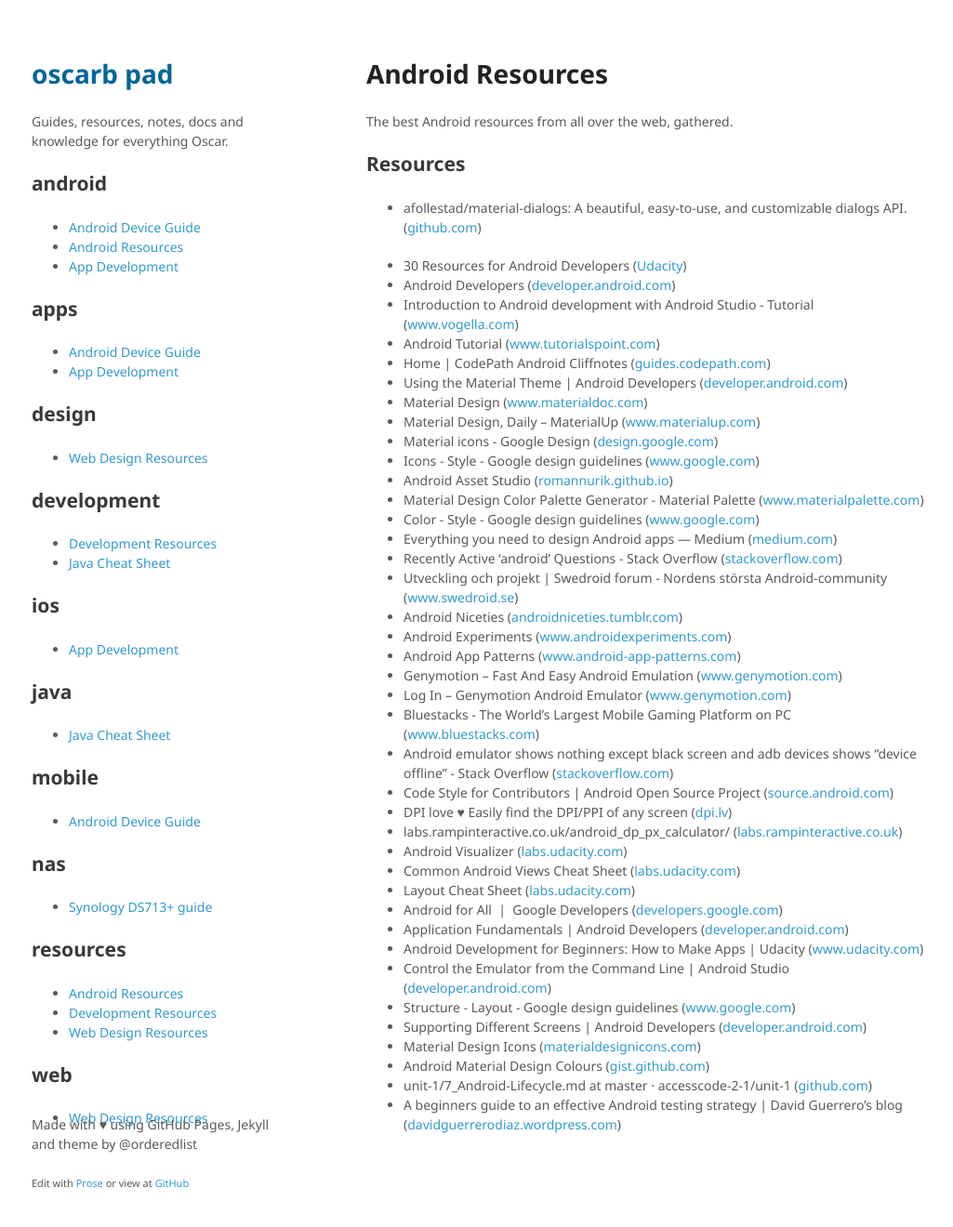
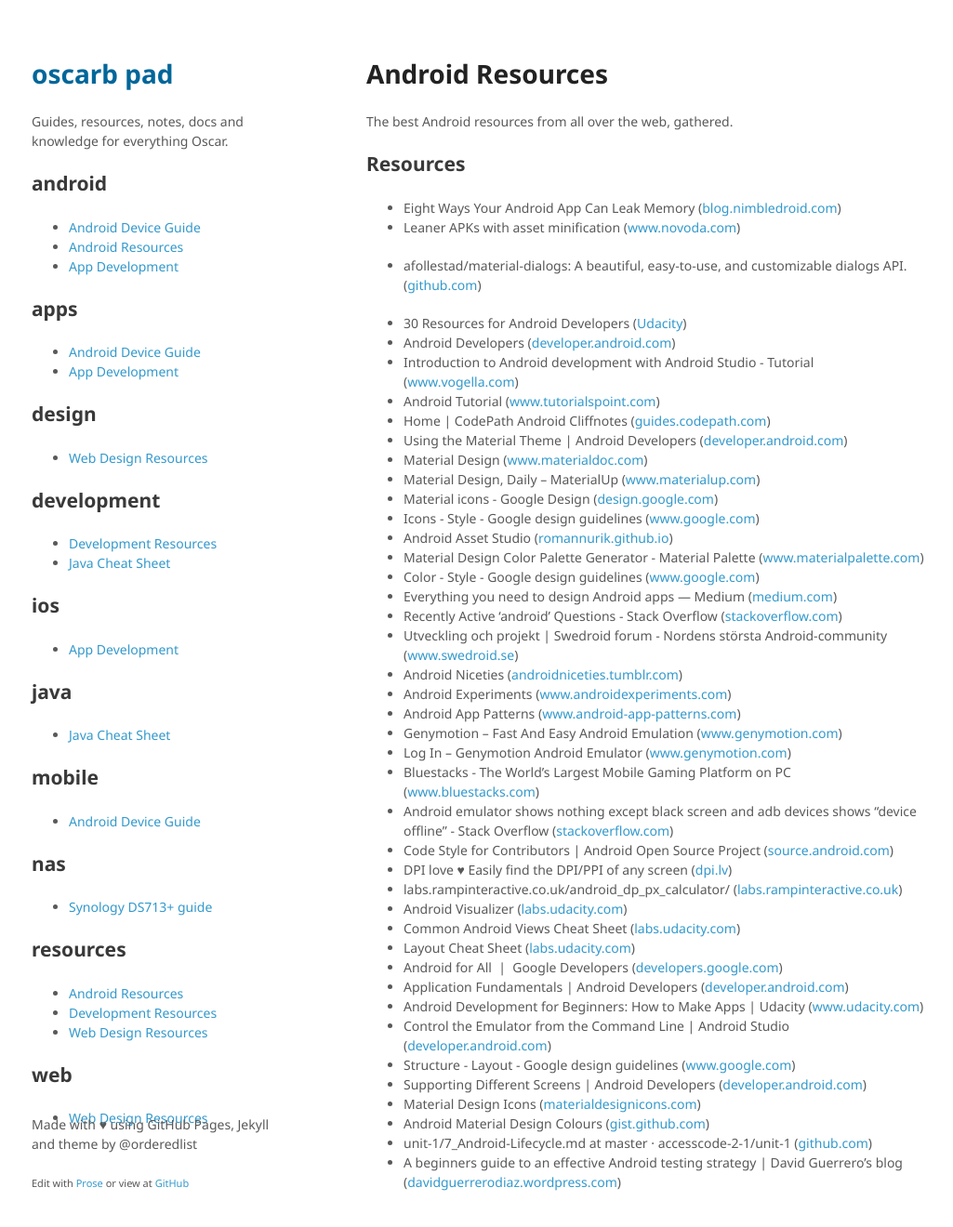
Before and after one commit to oscarb/pad, a Jekyll site: the page built from _docs/android-resources.md, in a window 1280 px wide and 1352 px high. Shown: the top 1320 px of the window at 93% size, without its empty margins (126-1151 px from the left). Built offline with Jekyll 4.4.1, drawn with Linux system fonts in a browser that asks for light colours.

Commit message:
Add resources

```diff
--- a/_docs/android-resources.md
+++ b/_docs/android-resources.md
@@ -11,6 +11,9 @@ published: true
 The best Android resources from all over the web, gathered.
 
 ## Resources
+
+* Eight Ways Your Android App Can Leak Memory ([blog.nimbledroid.com](http://blog.nimbledroid.com/2016/05/23/memory-leaks.html?utm_source=Android+Weekly&utm_campaign=3604d8b8a4-Android_Weekly_208&utm_medium=email&utm_term=0_4eb677ad19-3604d8b8a4-338005577))
+* Leaner APKs with asset minification ([www.novoda.com](https://www.novoda.com/blog/leaner-apks-with-custom-asset-minification/?utm_source=Android+Weekly&utm_campaign=3604d8b8a4-Android_Weekly_208&utm_medium=email&utm_term=0_4eb677ad19-3604d8b8a4-338005577))
 
 * afollestad/material-dialogs: A beautiful, easy-to-use, and customizable dialogs API. ([github.com](https://github.com/afollestad/material-dialogs))
 
```
